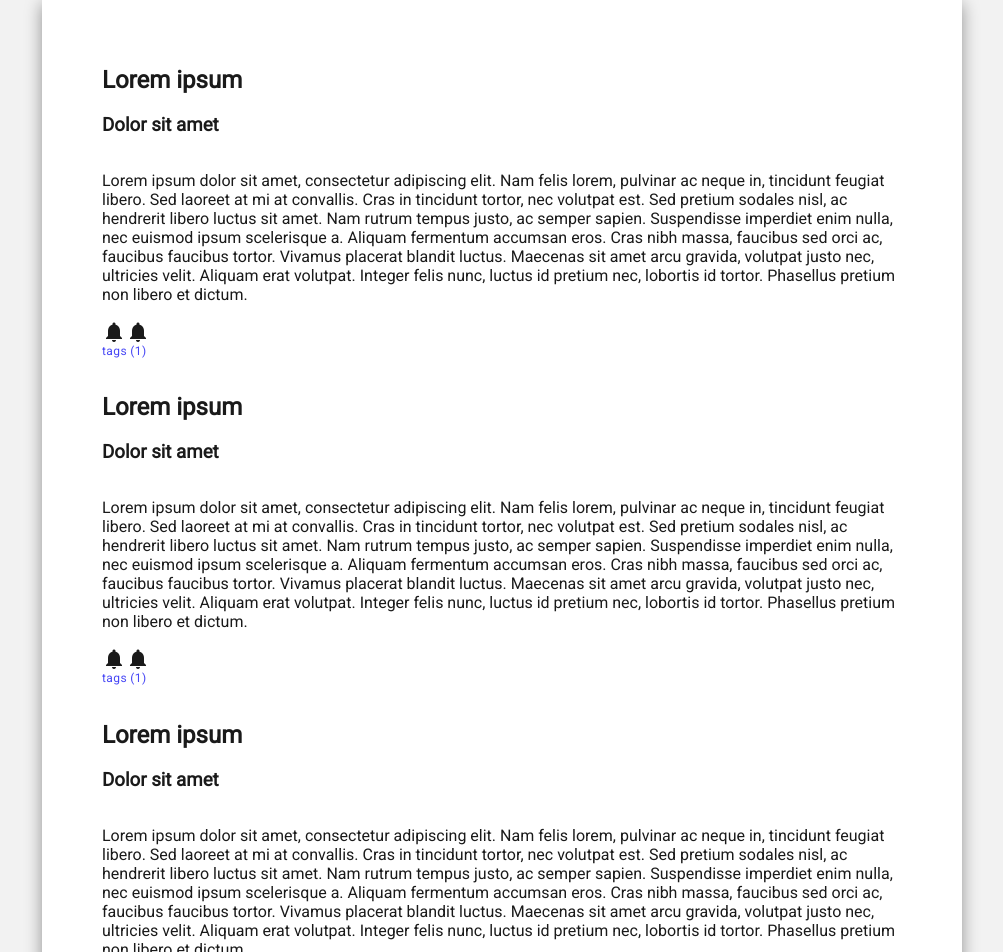
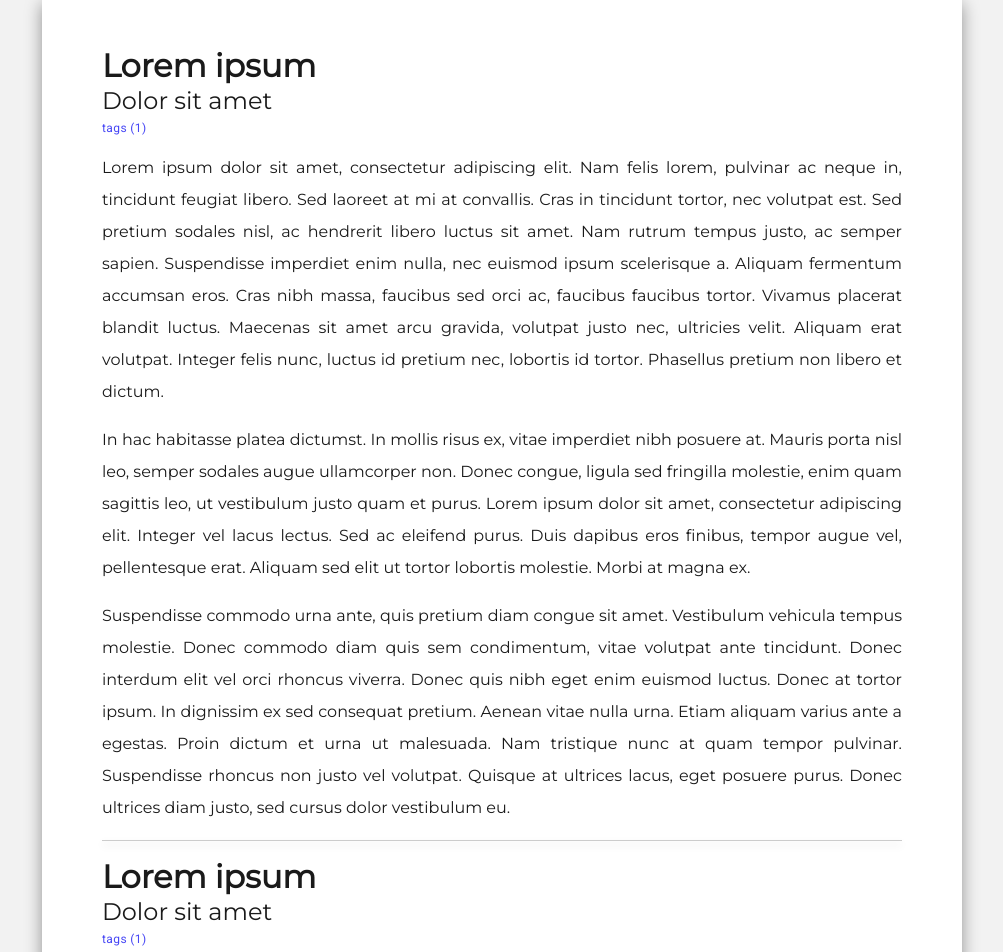
Before and after one commit to sgq995/sgq995.github.io, a React (Create React App) app: page / in a window 1280 px wide. Shown: the top 952 px of the page, without its empty margins (138-1141 px from the left). Built offline with nearby package versions, Linux system fonts and the light colour scheme.

Commit message:
feat: Added post design

```diff
--- a/public/index.html
+++ b/public/index.html
@@ -26,9 +26,13 @@
     -->
     <title>React App</title>
 
+    <link rel="preconnect" href="https://fonts.gstatic.com">
+
     <link href="https://fonts.googleapis.com/icon?family=Material+Icons" rel="stylesheet">
 
     <link href="https://fonts.googleapis.com/css2?family=Architects+Daughter&family=Roboto&display=swap" rel="stylesheet">
+
+    <link href="https://fonts.googleapis.com/css2?family=Montserrat&display=swap" rel="stylesheet">
   </head>
   <body class="light">
     <noscript>You need to enable JavaScript to run this app.</noscript>
--- a/src/components/Post.css
+++ b/src/components/Post.css
@@ -1,33 +1,37 @@
-.post {
-  display: flex;
-  flex-direction: column;
+.Post {
   margin: 16px 0;
 }
 
-.post-header {
-  display: flex;
-  flex-direction: column;
-  /* margin-bottom: 8px; */
+.Post__header {
+  margin-bottom: 16px;
 }
 
-.post-title {
-  color: black;
-  text-shadow: -2px -2px white, -2px 2px white, 2px -2px white, 2px 2px white;
+.Post__headline1 {
+  margin: 0;
+
+  font-family: 'Montserrat', sans-serif;
+
+  font-size: 32px;
 }
 
-.post-title:hover {
-  color: black;
-  /* text-decoration: underline; */
-  box-shadow: inset 0 -0.175em white inset 0 -0.2em black;
+.Post__headline2 {
+  margin: 0;
+
+  font-family: 'Montserrat', sans-serif;
+  font-weight: 400;
+
+  font-size: 24px;
+  line-height: 32px;
 }
 
-.post-content {
+.Post__body {
+  margin: 16px 0;
+
+  font-family: 'Montserrat', sans-serif;
+
+  font-size: 16px;
   text-align: justify;
-  line-height: 1.5rem;
+
+  /* letter-spacing: 1px; */
+  line-height: 32px;
 }
-
-.post-footer {
-  display: flex;
-  flex-direction: column;
-  /* margin-top: 8px; */
-}
--- a/src/components/Post.tsx
+++ b/src/components/Post.tsx
@@ -10,22 +10,27 @@ function Post(props: React.ComponentProps<React.FC>) {
   const { children } = props;
 
   return (
-    <article className="post">
-      <hgroup>
-        <h2>Lorem ipsum</h2>
-        <h3>Dolor sit amet</h3>
-      </hgroup>
+    <article className="Post">
+      <hgroup className="Post__header">
+        <h2 className="Post__headline1">Lorem ipsum</h2>
+        <h3 className="Post__headline2">Dolor sit amet</h3>
 
-      <p>Lorem ipsum dolor sit amet, consectetur adipiscing elit. Nam felis lorem, pulvinar ac neque in, tincidunt feugiat libero. Sed laoreet at mi at convallis. Cras in tincidunt tortor, nec volutpat est. Sed pretium sodales nisl, ac hendrerit libero luctus sit amet. Nam rutrum tempus justo, ac semper sapien. Suspendisse imperdiet enim nulla, nec euismod ipsum scelerisque a. Aliquam fermentum accumsan eros. Cras nibh massa, faucibus sed orci ac, faucibus faucibus tortor. Vivamus placerat blandit luctus. Maecenas sit amet arcu gravida, volutpat justo nec, ultricies velit. Aliquam erat volutpat. Integer felis nunc, luctus id pretium nec, lobortis id tortor. Phasellus pretium non libero et dictum.</p>
-
-      <footer className="post-footer">
-        <Row>
-          <Icon icon="notifications" />
-          <Icon icon="notifications" />
-        </Row>
         <Typography className="typography-caption">
           <Link href="#">tags (1)</Link>
         </Typography>
+      </hgroup>
+
+      <p className="Post__body">Lorem ipsum dolor sit amet, consectetur adipiscing elit. Nam felis lorem, pulvinar ac neque in, tincidunt feugiat libero. Sed laoreet at mi at convallis. Cras in tincidunt tortor, nec volutpat est. Sed pretium sodales nisl, ac hendrerit libero luctus sit amet. Nam rutrum tempus justo, ac semper sapien. Suspendisse imperdiet enim nulla, nec euismod ipsum scelerisque a. Aliquam fermentum accumsan eros. Cras nibh massa, faucibus sed orci ac, faucibus faucibus tortor. Vivamus placerat blandit luctus. Maecenas sit amet arcu gravida, volutpat justo nec, ultricies velit. Aliquam erat volutpat. Integer felis nunc, luctus id pretium nec, lobortis id tortor. Phasellus pretium non libero et dictum.</p>
+
+      <p className="Post__body">In hac habitasse platea dictumst. In mollis risus ex, vitae imperdiet nibh posuere at. Mauris porta nisl leo, semper sodales augue ullamcorper non. Donec congue, ligula sed fringilla molestie, enim quam sagittis leo, ut vestibulum justo quam et purus. Lorem ipsum dolor sit amet, consectetur adipiscing elit. Integer vel lacus lectus. Sed ac eleifend purus. Duis dapibus eros finibus, tempor augue vel, pellentesque erat. Aliquam sed elit ut tortor lobortis molestie. Morbi at magna ex.</p>
+
+      <p className="Post__body">Suspendisse commodo urna ante, quis pretium diam congue sit amet. Vestibulum vehicula tempus molestie. Donec commodo diam quis sem condimentum, vitae volutpat ante tincidunt. Donec interdum elit vel orci rhoncus viverra. Donec quis nibh eget enim euismod luctus. Donec at tortor ipsum. In dignissim ex sed consequat pretium. Aenean vitae nulla urna. Etiam aliquam varius ante a egestas. Proin dictum et urna ut malesuada. Nam tristique nunc at quam tempor pulvinar. Suspendisse rhoncus non justo vel volutpat. Quisque at ultrices lacus, eget posuere purus. Donec ultrices diam justo, sed cursus dolor vestibulum eu.</p>
+
+      <footer className="Post__footer">
+        {/* <Row>
+          <Icon icon="notifications" />
+          <Icon icon="notifications" />
+        </Row> */}
       </footer>
     </article>
   );
--- /dev/null
+++ b/src/components/Separator.css
@@ -0,0 +1,10 @@
+.Separator {
+  box-sizing: content-box;
+  height: 0;
+  margin: 15px 0;
+
+  border: none;
+  border-top: 1px solid #ccc;
+
+  box-shadow: 0 4px 8px rgba(0, 0, 0, 0.2);
+}
--- /dev/null
+++ b/src/components/Separator.tsx
@@ -0,0 +1,11 @@
+import React from 'react';
+
+import './Separator.css';
+
+function Separator() {
+  return (
+    <hr className="Separator" />
+  );
+}
+
+export default Separator;
--- a/src/pages/Blog.css
+++ b/src/pages/Blog.css
@@ -11,7 +11,7 @@
   box-sizing: border-box;
   width: 100%;
 
-  background-color: #ffffff;
+  background-color: #fff;
 }
 
 .Blog__glass {
--- a/src/pages/Blog.tsx
+++ b/src/pages/Blog.tsx
@@ -1,5 +1,6 @@
 import React from 'react';
 import Post from '../components/Post';
+import Separator from '../components/Separator';
 
 import './Blog.css';
 
@@ -10,7 +11,11 @@ function Blog() {
         <div className="Blog__content">
           <Post />
 
+          <Separator />
+
           <Post />
+
+          <Separator />
 
           <Post />
         </div>
```
Also changed, not shown: 1 other file (tests, documents, lock files or other folders).
